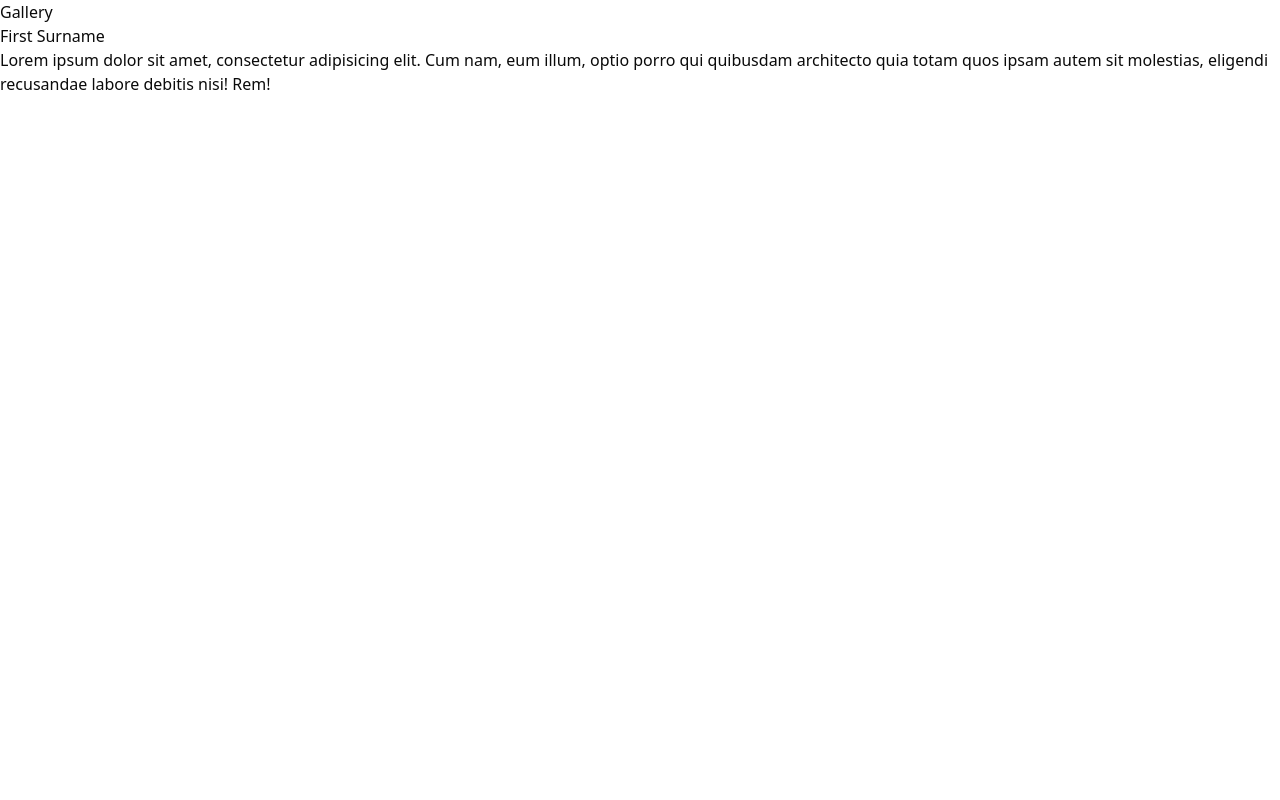
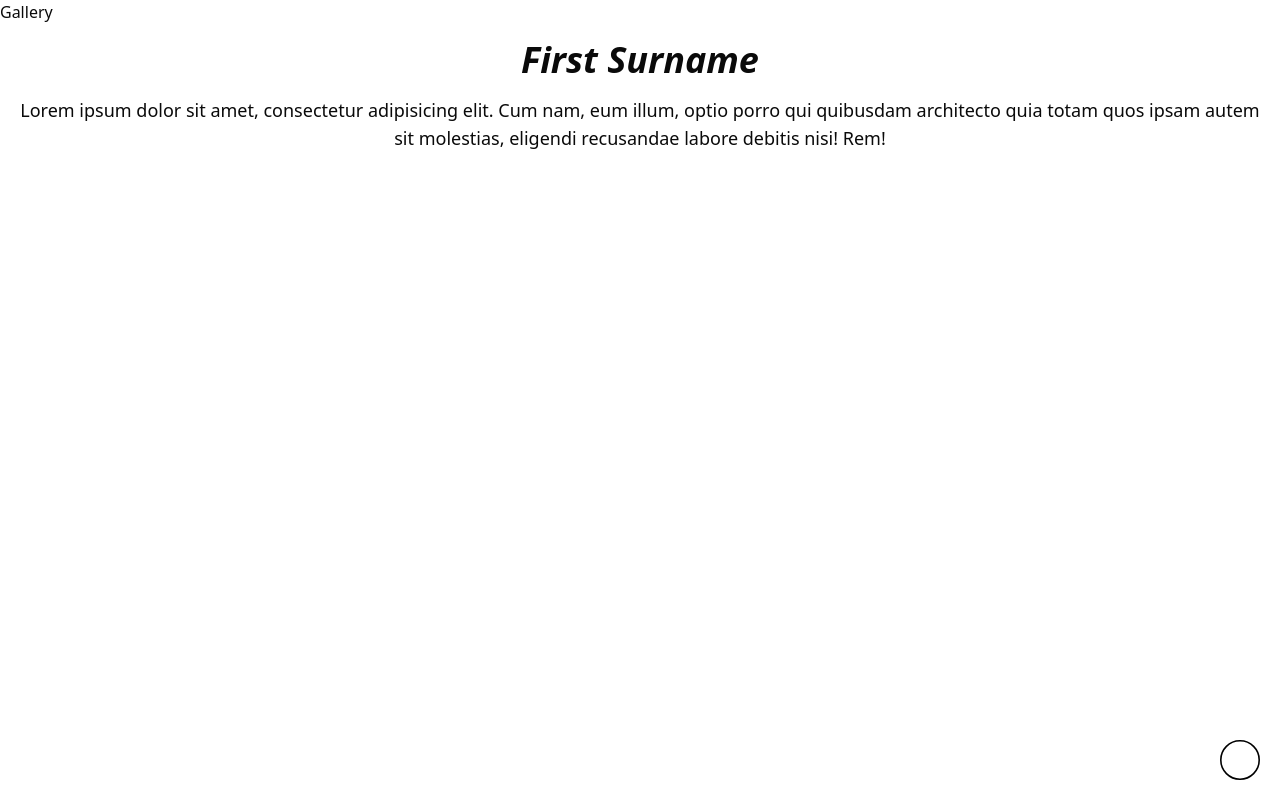
Before and after one commit to tanermaddocks/professional-portfolio, a Next.js app: page / in a window 1280 px wide. Built offline with nearby package versions, Linux system fonts and the light colour scheme.

Commit message:
feat: Added adaptable content section.

```diff
--- a/src/app/page.tsx
+++ b/src/app/page.tsx
@@ -1,18 +1,12 @@
-import Image from "next/image";
+import ContactForm from "@/components/ContactForm";
+import ContentSection from "@/components/ContentSection";
 
 export default function Home() {
   return (
     <main>
       <section>Gallery</section>
-      <section>
-        <h1> First Surname </h1>
-        <p>
-          Lorem ipsum dolor sit amet, consectetur adipisicing elit. Cum nam, eum
-          illum, optio porro qui quibusdam architecto quia totam quos ipsam
-          autem sit molestias, eligendi recusandae labore debitis nisi! Rem!
-        </p>
-      </section>
-      {/* <ContactForm /> */}
+      <ContentSection />
+      <ContactForm />
     </main>
   );
 }
--- /dev/null
+++ b/src/components/ContentSection.tsx
@@ -0,0 +1,17 @@
+import { cn } from "@/lib/utils";
+
+export default function ContentSection() {
+  const title = "First Surname";
+  const body = cn(
+    "Lorem ipsum dolor sit amet, consectetur adipisicing elit. Cum nam, eum ",
+    "illum, optio porro qui quibusdam architecto quia totam quos ipsam ",
+    "autem sit molestias, eligendi recusandae labore debitis nisi! Rem!"
+  );
+
+  return (
+    <section className="flex flex-col items-center p-4 gap-4">
+      <h1 className="text-4xl italic font-bold">{title}</h1>
+      <p className="text-lg text-center">{body}</p>
+    </section>
+  );
+}
```
